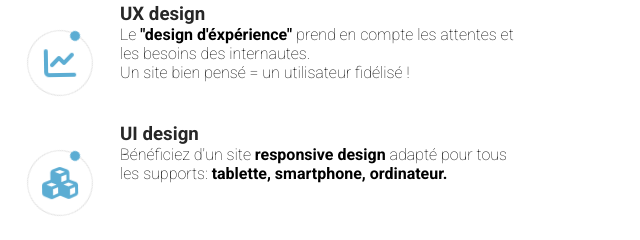
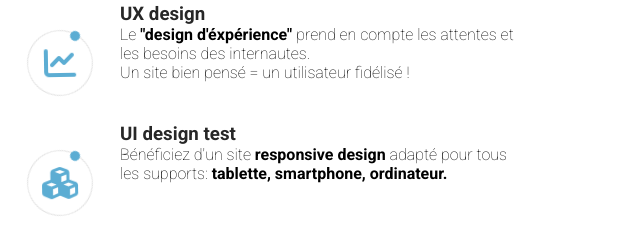
Before and after one commit to eloisedelorme/webagency, a website: page index.html in a window 1280 px wide. Shown: the part 980-1220 px from the top of the page, 625-1265 px from the left. Drawn offline with nearby package versions, Linux system fonts and the light colour scheme.

Commit message:
add test in title

```diff
--- a/index.html
+++ b/index.html
@@ -138,7 +138,7 @@
 
                         <!-- START Div detail-service contenant le texte des sous partie -->
                         <div class="detail-service">
-                            <h3>UI design</h3>
+                            <h3>UI design test</h3>
                             <p>
                                 <span>Bénéficiez d'un site</span>
                                 <span class="bold"> responsive design </span>
```
